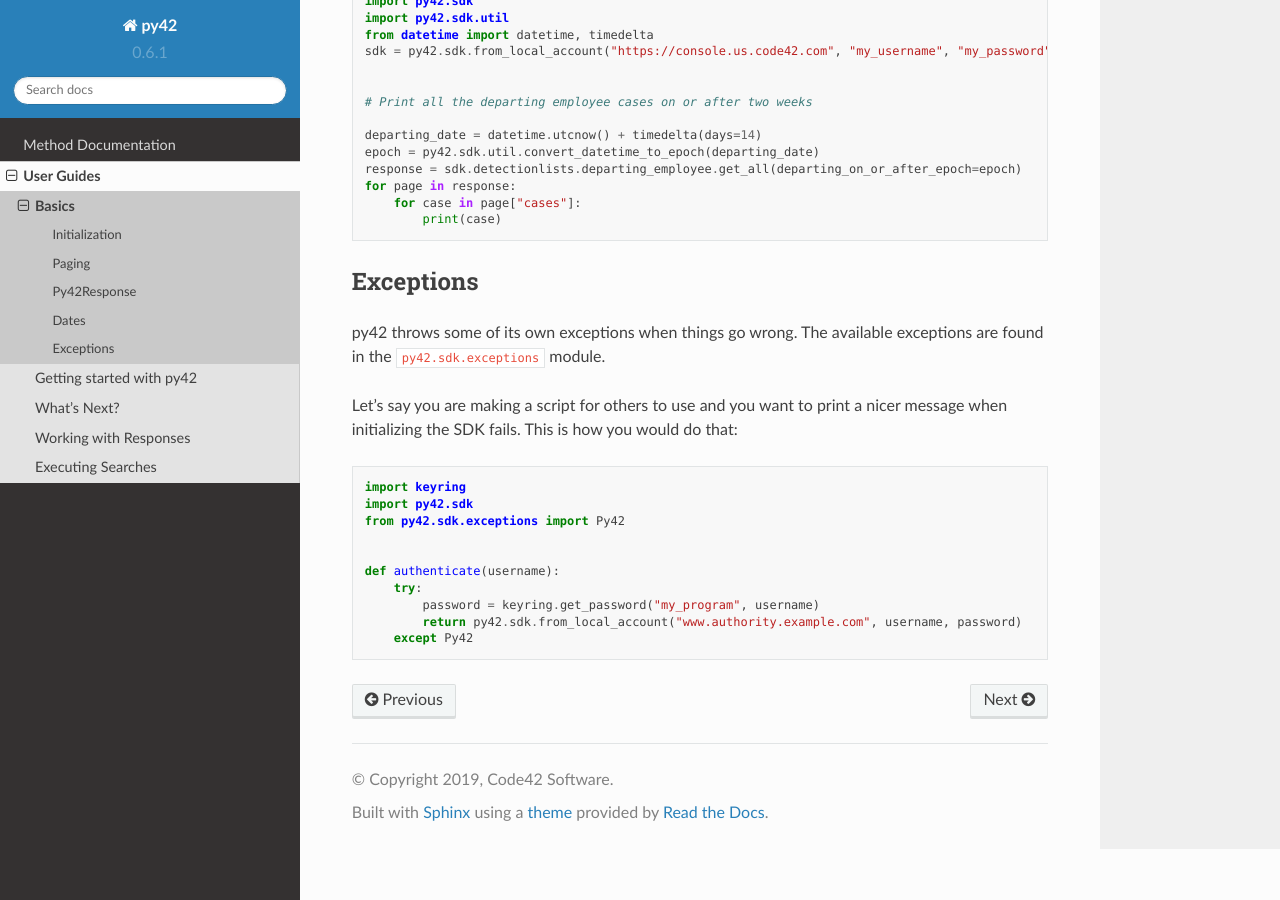
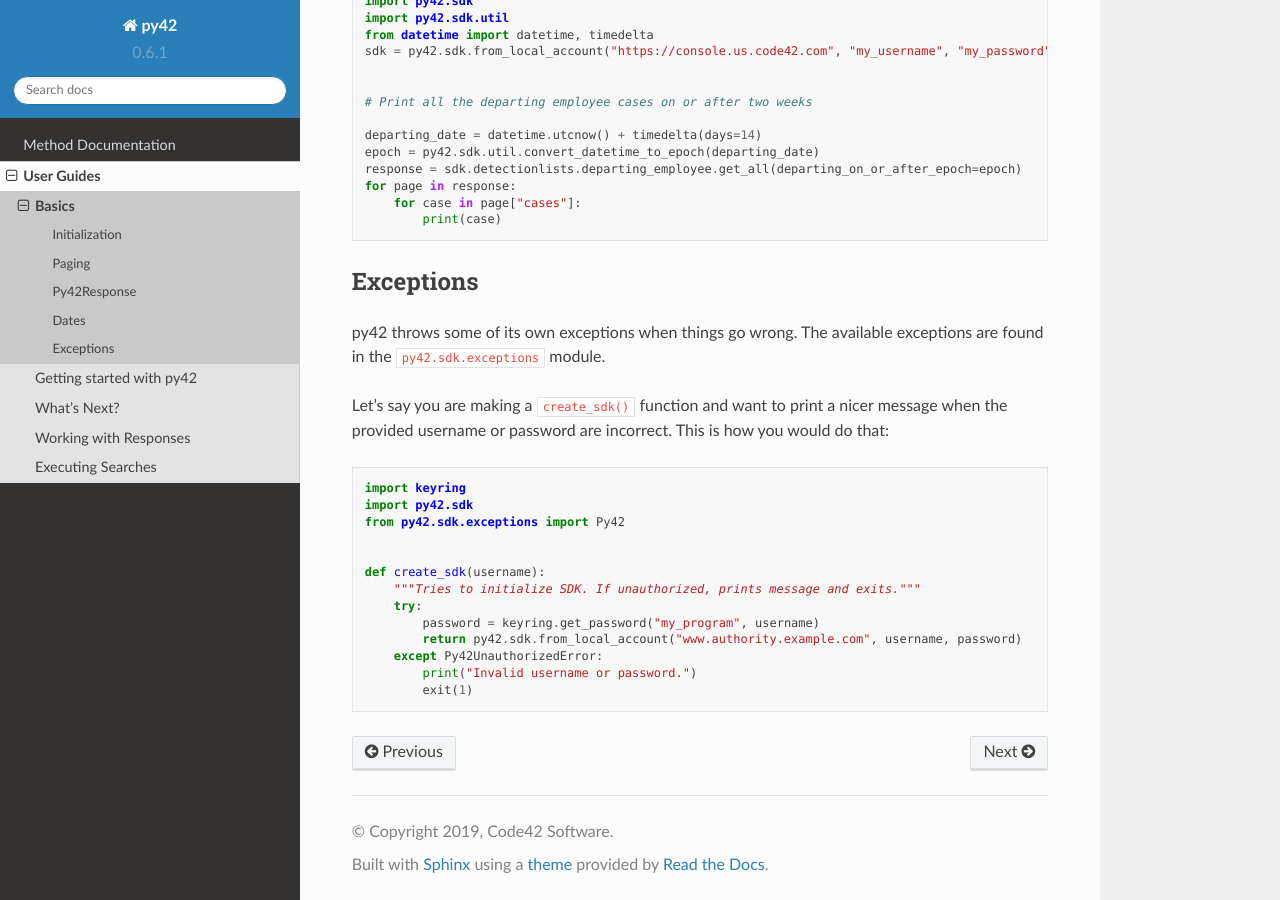
Before and after one commit to code42/py42, a Sphinx documentation site: the page built from docs/userguides/basics.md, in a window 1280 px wide and 900 px high, scrolled down 1788 px. Built offline with Sphinx 7.4.7 and the Read the Docs theme 2.0.0, drawn with Linux system fonts in a browser that asks for light colours; pages that are not in the unit, such as notebooks, are missing from menus; the version number is read from the project's files by our own code.

Commit message:
Add bit about exceptions

````diff
--- a/docs/userguides/basics.md
+++ b/docs/userguides/basics.md
@@ -92,17 +92,20 @@
 py42 throws some of its own exceptions when things go wrong. The available exceptions are found in the
 `py42.sdk.exceptions` module.
 
-Let's say you are making a script for others to use and you want to print a nicer message when initializing the SDK
-fails. This is how you would do that:
+Let's say you are making a `create_sdk()` function and want to print a nicer message when the provided username or
+password are incorrect. This is how you would do that:
 ```python
 import keyring
 import py42.sdk
 from py42.sdk.exceptions import Py42
 
 
-def authenticate(username):
+def create_sdk(username):
+    """Tries to initialize SDK. If unauthorized, prints message and exits."""
     try:
         password = keyring.get_password("my_program", username)
         return py42.sdk.from_local_account("www.authority.example.com", username, password)
-    except Py42
+    except Py42UnauthorizedError:
+        print("Invalid username or password.")
+        exit(1)
 ```
````
